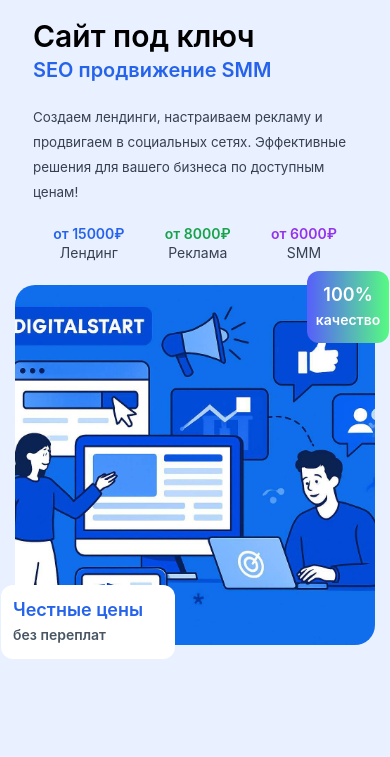
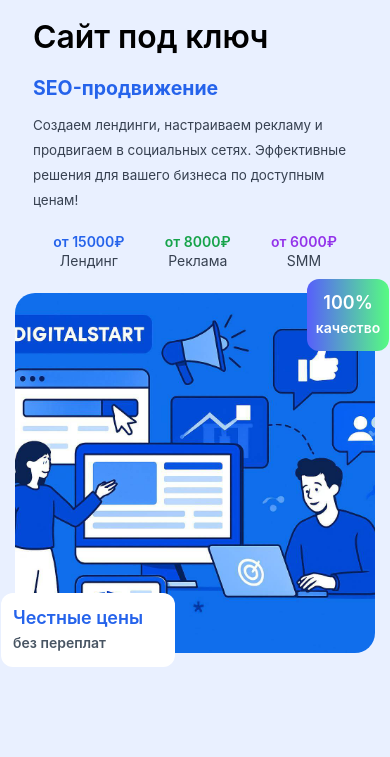
Before and after one commit to WhatsAppIT/DigitalStart, a website: page src/index.html in a window 390 px wide. Shown: the part 87-844 px from the top of the page. Drawn offline with Linux system fonts and the light colour scheme; files that its build step writes are made by us from their sources.

Commit message:
main page done

```diff
--- a/src/blocks/about/__foto/about__foto.css
+++ b/src/blocks/about/__foto/about__foto.css
@@ -11,23 +11,9 @@
   }
 }
 
-@media (max-width: 1023px) {
-  .about__foto {
-    max-width: 300px;
-    height: auto;
-  }
-}
-
 @media (max-width: 767px) {
   .about__foto {
     width: 100%;
     height: auto;
   }
 }
-
-/* @media(max-width: 500px) {
-    .about__foto {
-        width: 292px;
-        height: 352px;
-}
-} */
--- a/src/blocks/body/body.css
+++ b/src/blocks/body/body.css
@@ -5,7 +5,7 @@
 
 .body {
   min-width: 320px;
-  max-width: 1440px;
+  /* max-width: 1440px; */
   padding: 0;
   margin: 0 auto;
   box-sizing: border-box;
--- a/src/blocks/footer/__content/footer__content.css
+++ b/src/blocks/footer/__content/footer__content.css
@@ -3,7 +3,7 @@
   flex-direction: row;
   justify-content: space-between;
   align-items: flex-start;
-  width: 85%;
+  max-width: 1440px;
 }
 
 @media (max-width: 730px) {
--- a/src/blocks/footer/__line/footer__line.css
+++ b/src/blocks/footer/__line/footer__line.css
@@ -1,16 +1,13 @@
 .footer__line {
   margin: 48px 0 0;
   padding: 32px 0 0;
-  width: 90%;
+  width: 1440px;
   border-top: 1px solid #dadada;
+  box-sizing: border-box;
 }
 
-/* @media (min-width: 768px) {
+@media (max-width: 1580px) {
   .footer__line {
-    padding: 90px 0 23px;
-    margin: 0 50px 0;
-    font-size: 22px;
-    font-weight: 400;
-    line-height: 26.63px;
+  width: 98%;
   }
-} */
+}
--- a/src/blocks/footer/footer.css
+++ b/src/blocks/footer/footer.css
@@ -4,7 +4,7 @@
   justify-content: space-between;
   align-items: center;
   min-height: 300px;
-  max-width: 1440px;
+  /* max-width: 1440px; */
   background-color: #111827;
   margin: 0;
   padding: 96px 70px 96px;
--- a/src/blocks/form/form.css
+++ b/src/blocks/form/form.css
@@ -6,7 +6,7 @@
   align-items: center;
   justify-content: center;
   background-color: #f6f4f4;
-  max-width: 1440px;
+  /* max-width: 1440px; */
   box-sizing: border-box;
   /* border: 1px solid red; */
 }
--- a/src/blocks/header/header.css
+++ b/src/blocks/header/header.css
@@ -6,11 +6,10 @@
   align-items: center;
   position: sticky;
   top: 0;
-  width: 99, 7%;
+  max-width: 99, 7%;
   z-index: 1;
   background: rgba(255, 255, 255, 0.95);
   animation: fadeInUp 1s ease 0.4s both;
-  /* border: 1px solid red; */
 }
 
 .header:first-child {
--- a/src/blocks/main/main.css
+++ /dev/null
@@ -1,3 +0,0 @@
-/* .main{
-    min-height:1280px;
-} */
--- a/src/blocks/mainpage/__title/landing__title.css
+++ b/src/blocks/mainpage/__title/landing__title.css
@@ -1,68 +1,77 @@
-.landing__title {
-  margin: 48px 0 24px;
+.landing__title-main {
+  margin: 48px 0 0;
   font-weight: 600;
   font-size: 60px;
   line-height: 100%;
   letter-spacing: -0, 5em;
-  font-size: clamp(2.1875rem, 1.8304rem + 1.7857vw, 3.4375rem);
+font-size: clamp(1.875rem, 1.3393rem + 2.6786vw, 3.75rem);
   animation: fadeInUp 1s ease;
 }
 
-.landing__title::after {
-  content: "SEO продвижение SMM";
-  font-size: 50px;
+
+.landing__title {
+  margin: 12px 0 12px;
   color: #2563eb;
-  line-height: 100%;
-  font-size: clamp(2.1875rem, 1.8304rem + 1.7857vw, 3.4375rem);
+  line-height: 1.2;
+  font-size: clamp(1.25rem, 2.5vw + 0.5rem, 3.125rem);
+  position: relative;
+  overflow: hidden;
+  height: 1.2em; /* Фиксированная высота для одной строки */
+  text-align: left; /* Прижимаем к левому краю */
+  width: 100%;
 }
 
-@media (max-width: 1231px) {
-  .landing__title::after {
-    font-size: 45px;
+.text-slide {
+  position: absolute;
+  top: 0;
+  left: 0;
+  width: 100%;
+  white-space: nowrap; /* Принудительно в одну строку */
+  transition: transform 0.6s ease-in-out, opacity 0.3s ease-in-out;
+  opacity: 0;
+  transform: translateY(100%); /* Начальная позиция снизу */
+}
+
+.text-slide.active {
+  opacity: 1;
+  transform: translateY(0); /* Активная позиция */
+}
+
+.text-slide.slide-out-up {
+  transform: translateY(-100%); /* Уход вверх */
+  opacity: 0;
+}
+
+.text-slide.slide-in-down {
+  transform: translateY(100%); /* Вход снизу */
+  opacity: 0;
+}
+
+
+/* Мобильные устройства */
+@media (max-width: 903px) {
+  .landing__title-main {
+    margin: 24px 0 12px;
+  }
+
+  .landing__title {
+    font-size: clamp(1.125rem, 4vw, 2rem);
+    height: 1.2em; /* Сохраняем фиксированную высоту */
+    text-align: left; /* Остается прижатым к левому краю */
+  }
+
+  .text-slide {
+    white-space: nowrap; /* Остается в одну строку */
+    overflow: hidden; /* Обрезаем если не помещается */
+    text-overflow: ellipsis; /* Добавляем троеточие если текст слишком длинный */
   }
 }
 
-@media (max-width: 1151px) {
-  .landing__title::after {
-    font-size: 40px;
+
+
+@media (max-width: 480px) {
+  .landing__title {
+    font-size: clamp(1rem, 5vw, 1.5rem);
+    height: 1.2em;
   }
 }
-
-@media (max-width: 1023px) {
-  .landing__title {
-    font-size: 45px;
-  }
-  .landing__title::after {
-    font-size: 35px;
-  }
-}
-
-@media (max-width: 903px) {
-  .landing__title {
-    margin: 24px 0 24px;
-  }
-}
-@media (max-width: 534px) {
-  .landing__title {
-    margin: 24px 0 24px;
-    font-size: 35px;
-  }
-  .landing__title::after {
-    font-size: 30px;
-  }
-}
-@media (max-width: 534px) {
-  .landing__title::after {
-    font-size: 25px;
-  }
-}
-@media (max-width: 399px) {
-  .landing__title::after {
-    font-size: 20px;
-  }
-}
-@media (max-width: 399px) {
-  .landing__title {
-    font-size: 30px;
-  }
-}
--- a/src/blocks/mainpage/landing/__info/landing__info.css
+++ b/src/blocks/mainpage/landing/__info/landing__info.css
@@ -7,4 +7,5 @@
   width: 100%;
   justify-content: space-around;
   align-items: center;
+  max-width: 600px;
 }
--- a/src/blocks/mainpage/landing/landing.css
+++ b/src/blocks/mainpage/landing/landing.css
@@ -1,6 +1,11 @@
 .landing {
-  width: 60%;
   box-sizing: border-box;
+}
+
+@media (max-width: 1440px) {
+  .landing {
+    max-width: 1000px;
+  }
 }
 
 @media (max-width: 903px) {
--- a/src/blocks/services/__all/services__all.css
+++ b/src/blocks/services/__all/services__all.css
@@ -33,7 +33,6 @@
   .services__all {
     padding: 30px;
     width: 350px;
-    min-height: 375px;
   }
 }
 @media (max-width: 811px) {
--- a/src/blocks/services/__title/services__title.css
+++ b/src/blocks/services/__title/services__title.css
@@ -5,4 +5,5 @@
   font-size: clamp(1.875rem, 1.5179rem + 1.7857vw, 3.125rem);
   line-height: 100%;
   text-align: center;
+  min-height: 80px;
 }
--- a/src/index.html
+++ b/src/index.html
@@ -89,15 +89,16 @@
             />
             Доступные цены — высокое качество
           </span>
-          <h1 class="landing__title">Сайт под ключ<br /></h1>
+          <h1 class="landing__title-main">Сайт под ключ</h1>
+          <h2 class="landing__title">Контекстная реклама</h2>
           <p class="landing__text">
             Создаем лендинги, настраиваем рекламу и продвигаем в социальных
             сетях. Эффективные решения для вашего бизнеса по доступным ценам!
           </p>
 
           <div class="landing__btn">
-            <a class="landing__btn_project" href="#">Обсудить проект</a>
-            <a class="landing__btn_price" href="#">Посмотреть цены</a>
+            <a class="landing__btn_project" href="#form">Обсудить проект</a>
+            <a class="landing__btn_price" href="#form">Рассчитать цену</a>
           </div>
 
           <div class="landing__info">
@@ -701,7 +702,7 @@
         </div>
       </div>
       <div class="footer__line">
-        <p class="footer__wots">2025 GigiStart. Все права защищены</p>
+        <p class="footer__wots">2025 GigitalStart. Все права защищены</p>
       </div>
     </footer>
     <script type="module" src="../scripts/index.js"></script>
--- a/src/scripts/index.js
+++ b/src/scripts/index.js
@@ -264,7 +264,8 @@ class ContactForm {
     this.form = document.getElementById("contactForm");
     this.submitButton = null;
     this.originalButtonText = "";
-    this.serverUrl = "/api/"; // URL вашего backend сервера
+    //this.serverUrl = "/api"; // URL вашего backend сервера
+    this.serverUrl = "http://localhost:3000"; // URL вашего backend сервера
 
     this.init();
   }
@@ -782,5 +783,69 @@ document.addEventListener("DOMContentLoaded", function () {
 });
 
 //////////////////////////////////////////////////////////////////////////////////////////////////
+
+// Функция замена текста в h2 каждые 2 секунды покругу .landing__title
+
+
+function initTextSlider() {
+  const titleElement = document.querySelector('.landing__title');
+
+  if (!titleElement) {
+    return;
+  }
+
+  const texts = [
+    'Контекстная реклама',
+    'Таргетинговая реклама',
+    'SMM-продвижение',
+    'SEO-продвижение'
+  ];
+
+  let currentIndex = 0;
+
+  // Создаем все элементы сразу
+  titleElement.innerHTML = '';
+  texts.forEach((text, index) => {
+    const span = document.createElement('span');
+    span.className = `text-slide ${index === 0 ? 'active' : ''}`;
+    span.textContent = text;
+    titleElement.appendChild(span);
+  });
+
+  function changeText() {
+
+    const currentSpan = titleElement.children[currentIndex];
+    const nextIndex = (currentIndex + 1) % texts.length;
+    const nextSpan = titleElement.children[nextIndex];
+
+    // Анимация текущего элемента (уход)
+    currentSpan.classList.add('slide-out-up');
+    currentSpan.classList.remove('active');
+
+    // Подготавливаем следующий элемент
+    nextSpan.classList.add('slide-in-down');
+
+    setTimeout(() => {
+      // Завершаем анимацию
+      currentSpan.classList.remove('slide-out-up');
+      nextSpan.classList.remove('slide-in-down');
+      nextSpan.classList.add('active');
+
+      currentIndex = nextIndex;
+
+    }, 300);
+  }
+
+  // Запускаем смену текста каждые 2 секунды
+  setInterval(changeText, 2000);
+}
+
+
+
+// Запускаем после загрузки DOM
+document.addEventListener('DOMContentLoaded', initTextSlider);
+
+////////////////////////////////////////////////////////////////////////////
+
 // Сайт успешно загружен
 console.log("DigitalStart сайт успешно загружен! 🚀");
```
Also changed, not shown: src/blocks/about/__me/about__me.css (+1 -25 lines), src/blocks/about/about.css (+5 -17 lines), src/blocks/mainpage/mainpage.css (+0 -8 lines), src/blocks/services/services.css (+19 -1 lines), src/blocks/mainpage/images/images.css (line endings or trailing spaces).
